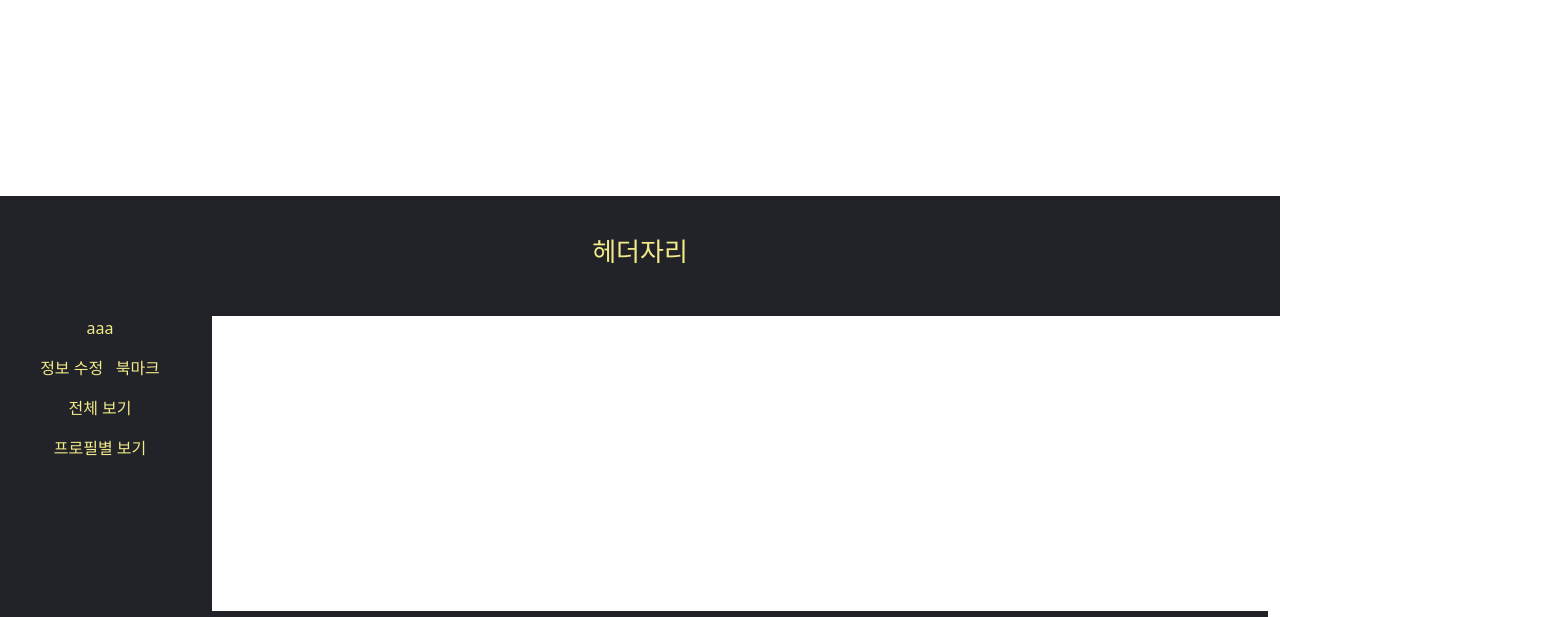
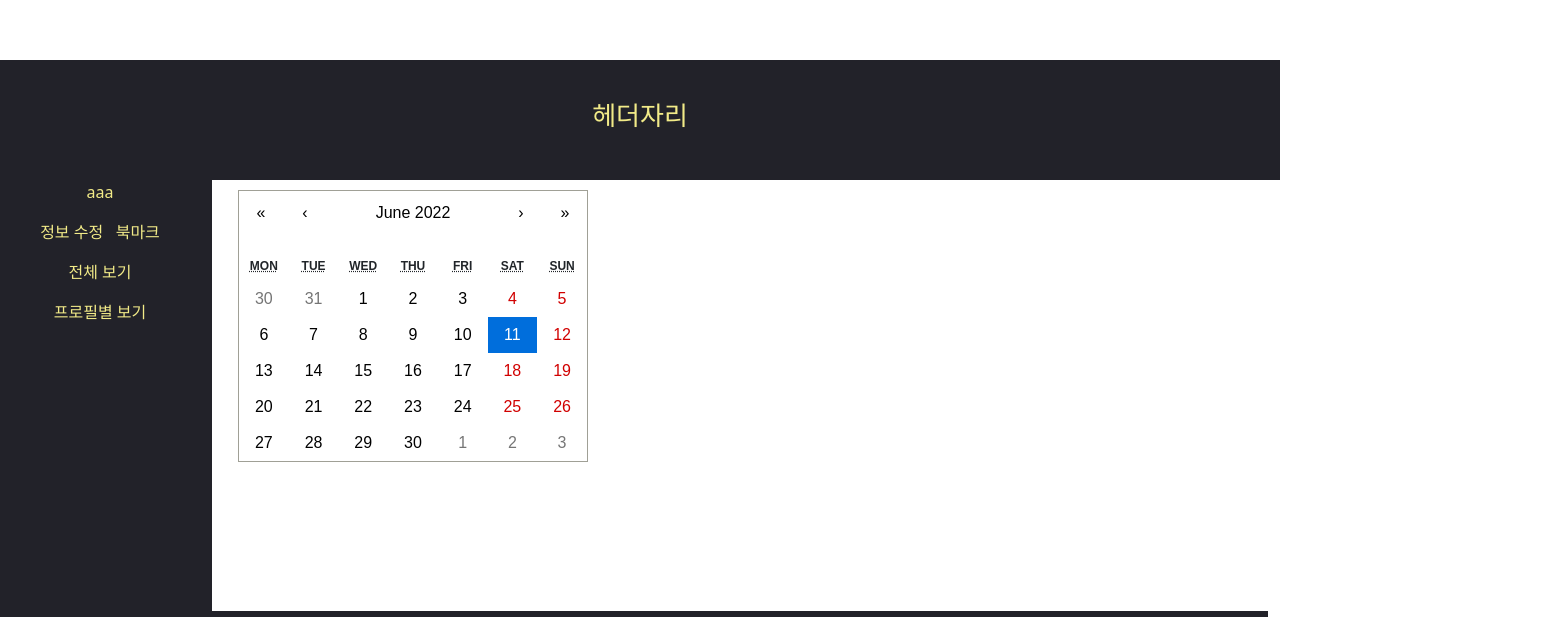
Before and after one commit to innjie/bookshelf, a React (Create React App) app in the folder front/: page / in a window 1280 px wide. Shown: the part 139-756 px from the top of the page, 1542 px wide, since content can reach past the window. Built offline with nearby package versions, Linux system fonts and the light colour scheme; no server answers.

Commit message:
[add] profile

```diff
--- a/front/package.json
+++ b/front/package.json
@@ -12,6 +12,7 @@
     "http-proxy-middleware": "^2.0.6",
     "react": "^18.1.0",
     "react-bootstrap": "^2.4.0",
+    "react-calendar": "^3.7.0",
     "react-dom": "^18.1.0",
     "react-router-dom": "^5.3.3",
     "react-scripts": "5.0.1",
--- a/front/src/App.css
+++ b/front/src/App.css
@@ -13,7 +13,6 @@ html, body {
     pointer-events: none;
 }
 .contents {
-    color : #f2eb88;
     margin-left: 250px;
     margin-top : 10px;
     padding : 0;
--- a/front/src/App.js
+++ b/front/src/App.js
@@ -6,6 +6,7 @@ import Footer from "./statics/Footer";
 import Nav from "./statics/Nav";
 import Header from "./statics/Header";
 import Profile from "./pages/Profile";
+import MainHome from "./pages/MainHome";
 import {
     BrowserRouter as Router,
     Switch,
@@ -33,6 +34,9 @@ function App() {
                             <Route path="/view/profile">
                                 <Profile/>
                             </Route>
+                            <Route path="/">
+                                <MainHome/>
+                            </Route>
                         </Switch>
                     </div>
                     <Footer/>
--- /dev/null
+++ b/front/src/pages/MainHome.css
@@ -0,0 +1,4 @@
+.calendar {
+    width : 200px;
+    height : 140px;
+}
--- /dev/null
+++ b/front/src/pages/MainHome.js
@@ -0,0 +1,14 @@
+import React, {Component, useState} from "react";
+import Calendar from 'react-calendar';
+import 'react-calendar/dist/Calendar.css';
+function MainHome() {
+    const [value, onChange] = useState(new Date());
+
+    return (
+        <div>
+            <Calendar className="calendar" onChange={onChange} value={value}/>
+        </div>
+    );
+}
+
+export default MainHome;
```
Also changed, not shown: 1 other file (tests, documents, lock files or other folders).
